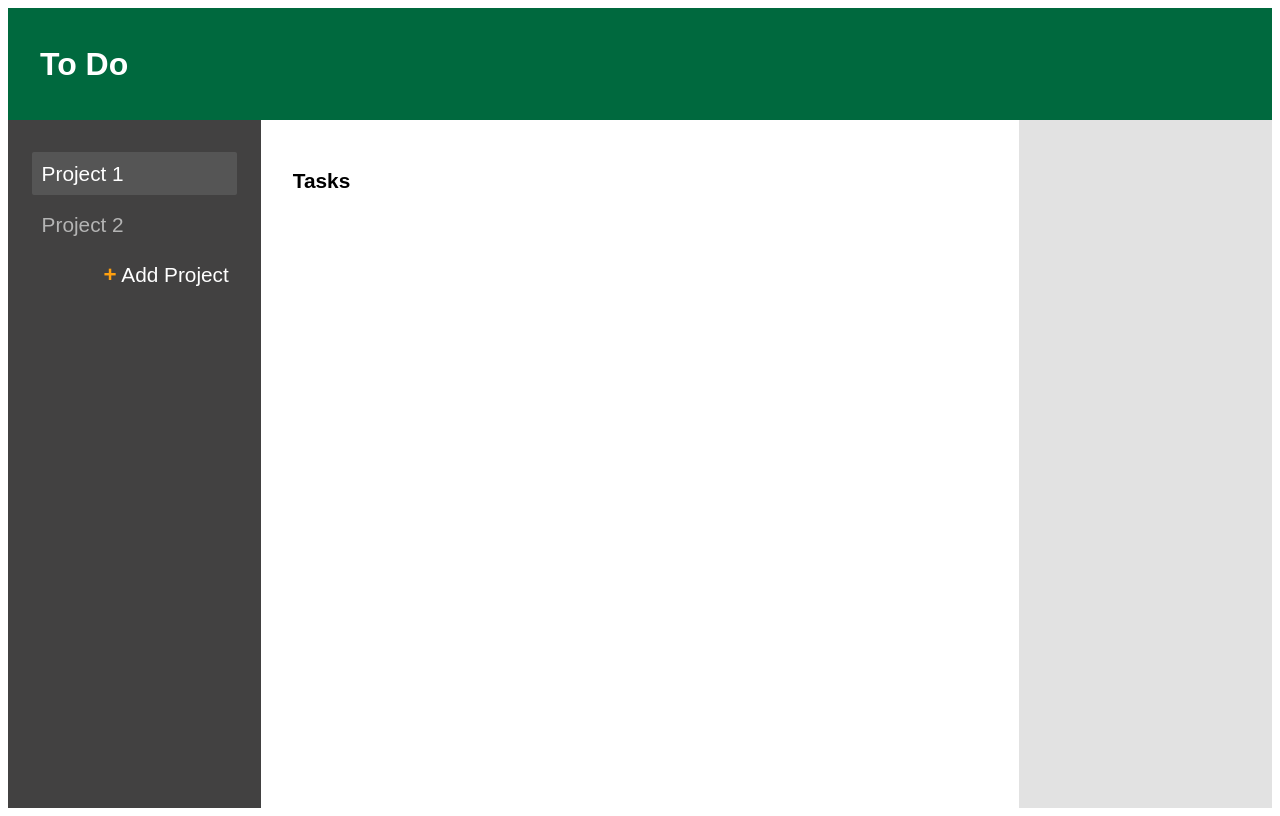
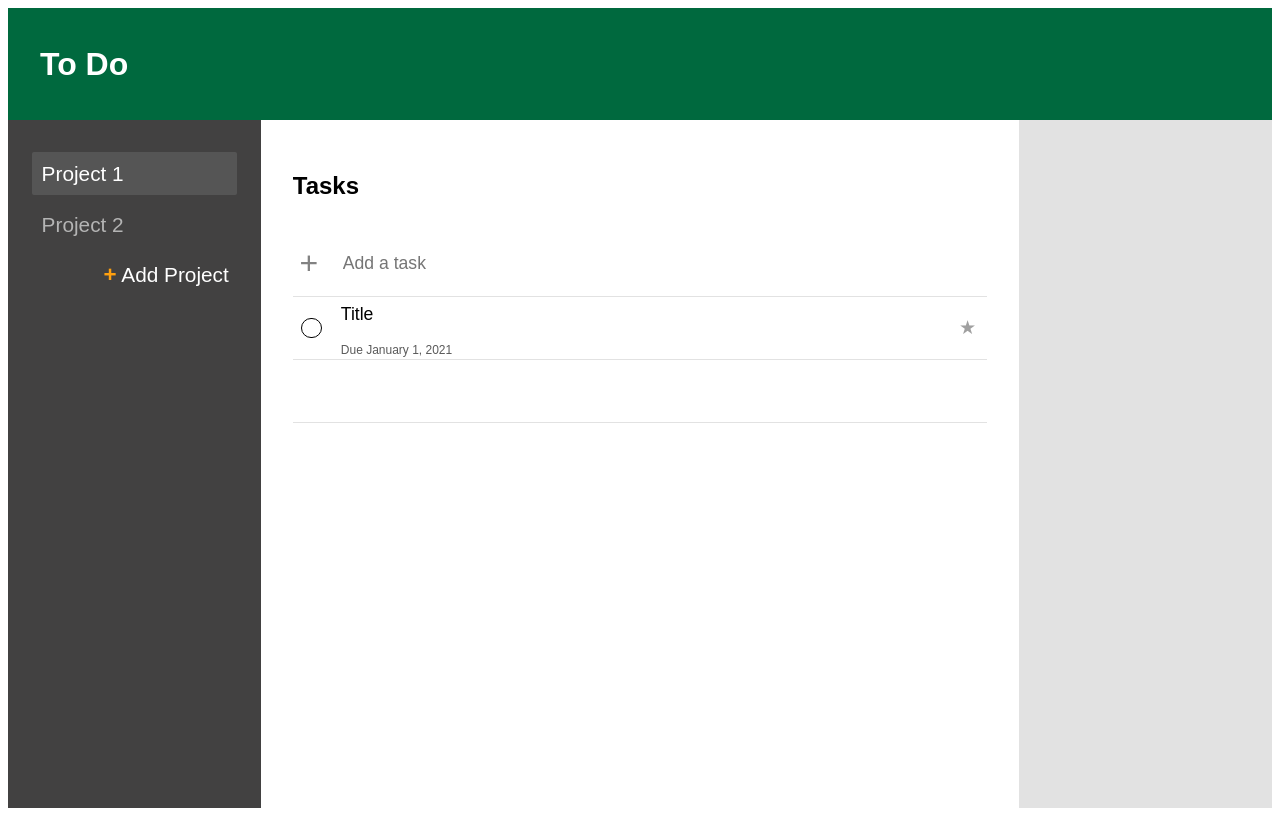
Before and after one commit to kevinzhou22/todo-list, a website built with webpack: page dist/index.html in a window 1280 px wide. Built offline with nearby package versions, Linux system fonts and the light colour scheme; files whose address does not match are found by name.

Commit message:
Add styling and elements to the tasks pane
Code example tasks into index.html.

```diff
--- a/dist/index.html
+++ b/dist/index.html
@@ -20,6 +20,27 @@
     </div>
    <div class="tasks-pane">
        <h2 class="tasks-pane-header">Tasks</h2>
+       <div class="task-adder">
+           <div class="add-icon">+</div>
+           <input class="new-task-textbox" type="text" placeholder="Add a task">
+       </div>
+       <div class="tasks-container">
+           <div class="task">
+               <div class="task-checkbox-container">
+                   <input class="task-completed-checkbox" type="checkbox">
+               </div>
+               <div class="task-content">
+                <div class="task-summary">
+                    <p class="task-title">Title</p>
+                    <p class="due-date">Due January 1, 2021</p>
+                </div>
+                <div class="important-rating">
+                    <input class="task-important" type="checkbox">
+                </div>
+               </div>
+           </div>
+           <div class="task"></div>
+       </div>
    </div>
    <div class="details-pane"></div>
 </div>
--- a/dist/style.css
+++ b/dist/style.css
@@ -125,9 +125,143 @@
 }
 .tasks-pane .tasks-pane-header {
     color: var(--black);
-    font-size: 1.3rem;
+    font-size: 1.5rem;
+    margin-bottom: 2rem;
 }
 
+.tasks-pane .tasks-container {
+    display: flex;
+    flex-direction: column;
+}
+
+.tasks-pane .tasks-container .task {
+    margin-bottom: -1px;
+    box-sizing: border-box;
+    width: 100%;
+    height: 4rem;
+    border-top: 1px solid var(--web-gray-2);
+    border-bottom: 1px solid var(--web-gray-2);
+    display: flex;
+}
+
+.tasks-pane .tasks-container .task:hover {
+    cursor: pointer;
+    background-color: var(--web-gray-1);
+}
+
+.tasks-pane .tasks-container .task-checkbox-container {
+    display: flex;
+    justify-items: center;
+    align-items: center;
+    padding: 0 0.5rem;
+    box-sizing: border-box;
+    width: 2.5rem;
+}
+
+
+.tasks-pane .task-checkbox-container input[type="checkbox"] {
+    margin: 0;
+    -webkit-appearance: none;
+    appearance: none;
+    outline: none;
+    border-radius: 50%;
+    height: 1.3rem;
+    width: 1.3rem;
+    border: 1px solid black;
+    position: relative;
+}
+
+.tasks-pane .task-checkbox-container input[type="checkbox"]:hover {
+    cursor: pointer
+}
+
+.tasks-pane .task-checkbox-container input[type="checkbox"]::after {
+    background-image: url("images/check.png");
+    background-repeat: no-repeat;
+    background-size: 0.7rem;
+    background-position: 50% 50%;
+    border-radius: 50%;
+    height: calc(1.1rem - 2px);
+    width: calc(1.1rem - 2px);
+    content: "";
+    display: inline-block;
+    position: absolute;
+    left: 0.1rem;
+    top: 0.1rem;
+    visibility: hidden;
+}
+.tasks-pane .task-checkbox-container input[type="checkbox"]:checked::after {
+    visibility: visible;
+}
+.tasks-pane .task-checkbox-container input[type="checkbox"]:checked {
+  background-color: var(--forest-green);
+}
+
+.task-content {
+    margin-left: 0.5rem;
+    height: 100%;
+    flex-grow: 1;
+    display: flex;
+    justify-content: space-between;
+    align-items: center;
+}
+
+.task-content .task-title {
+    font-size: 1.1rem;
+}
+
+.task-content .due-date {
+    margin-top: 0.3rem;
+    font-size: 0.75rem;
+    color: rgb(90,90,90);
+}
+.task .important-rating {
+    margin-right: 0.5rem;
+}
+.task .important-rating input[type="checkbox"] {
+    -webkit-apperance: none;
+    appearance: none;
+}
+.task .important-rating input[type="checkbox"]::after {
+    content: "★";
+    font-size: 1.2rem;
+    color: rgb(160,160,160);
+}
+.task .important-rating input[type="checkbox"]:hover {
+   cursor: pointer;
+}
+
+.task .important-rating input[type="checkbox"]:checked::after {
+    color: var(--bonfire-orange);
+}
+
+
+.tasks-pane .task-adder {
+    display: flex;
+    box-sizing: border-box;
+    height: 4rem;
+    align-items: center;
+}
+
+.tasks-pane .task-adder .add-icon{
+    display: flex;
+    align-items: center;
+    justify-content: center;
+    padding: 0 0.5rem 0.1rem 0;
+    width: 2.5rem;
+    box-sizing: border-box;
+    height: 100%;
+    color: rgb(130,130,130);
+    font-size: 2rem;
+    font-weight: 500;
+}
+.tasks-pane .task-adder .new-task-textbox {
+    margin-left: 0.5rem;
+    flex-grow: 1;
+    font-size: 1.1rem;
+    border: none;
+    height: 100%;
+}
 /* Details Pane Formatting */
 
 .details-pane {
```
